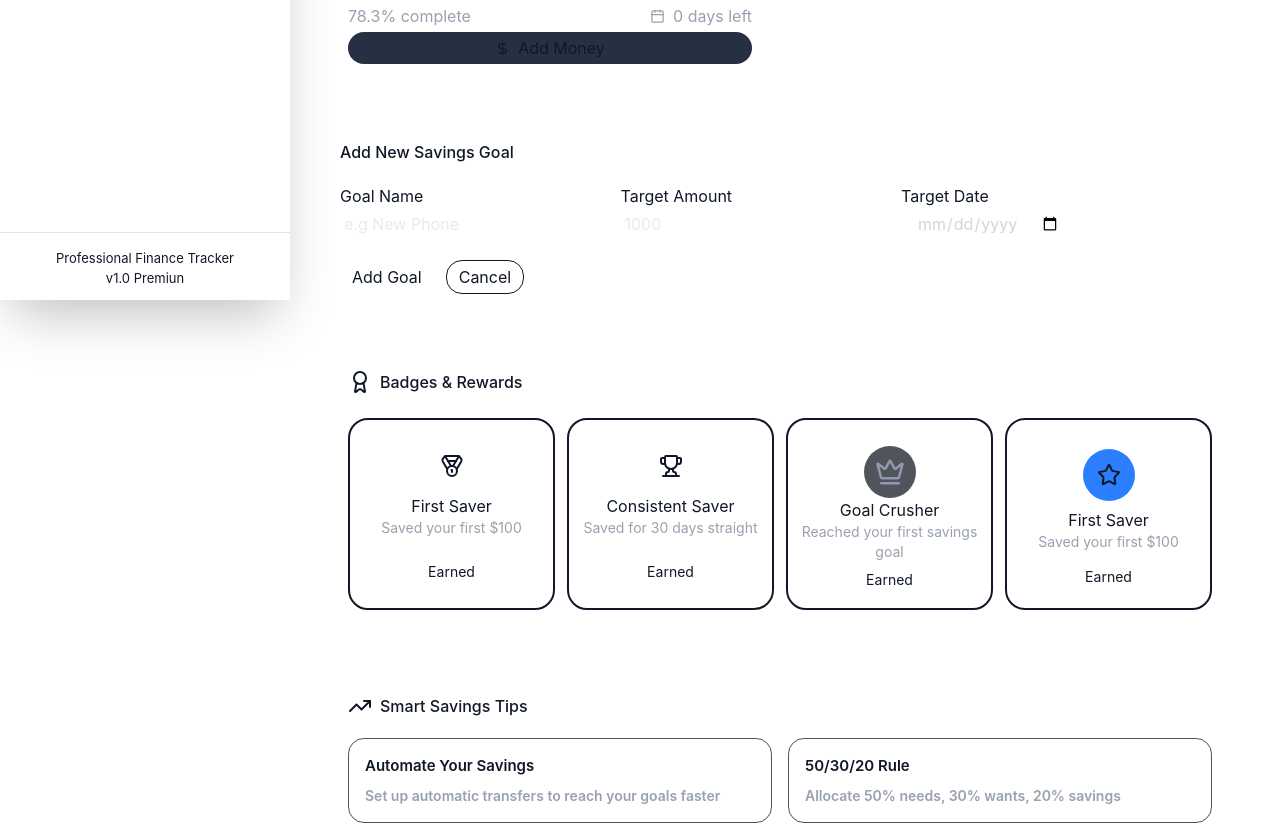
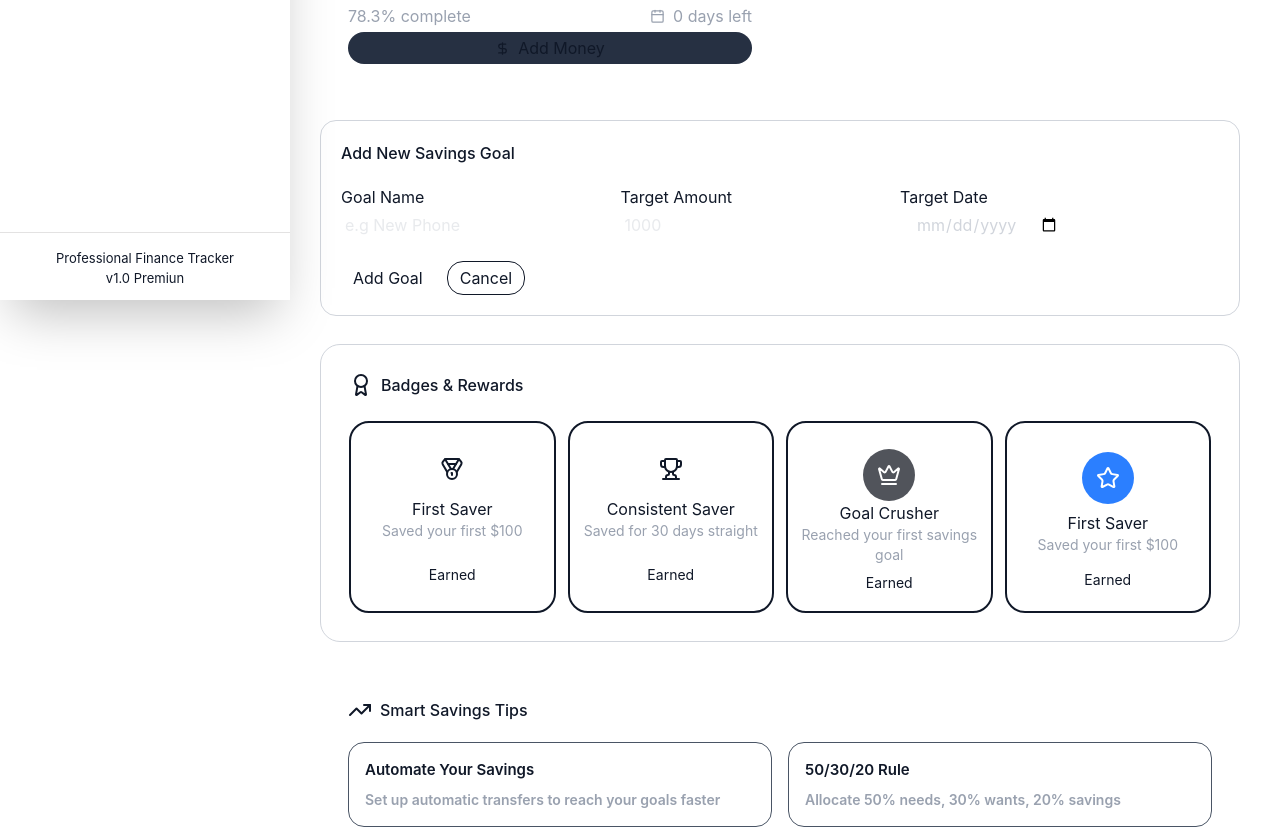
Before and after one commit to mekihallil/finance-tracker, a React (Vite) app in the folder frontend/: page /saving in a window 1280 px wide. Shown: the part 500-1337 px from the top of the page. Built offline with nearby package versions, Linux system fonts and the light colour scheme; no server answers.

Commit message:
style: update component borders and adjust visual scaling for consistency

```diff
--- a/frontend/src/components/savingComponents/AddSaving.tsx
+++ b/frontend/src/components/savingComponents/AddSaving.tsx
@@ -3,7 +3,7 @@ import type { FC, ReactElement } from "react";
 export const AddSaving: FC = (): ReactElement => {
   return (
     <>
-      <article className=" rounded-2xl dark:bg-[#2C3546] p-5">
+      <article className=" rounded-2xl dark:bg-[#2C3546] border border-gray-300 p-5">
         <section className="w-full mb-5">
           <h2 className="mb-5 font-medium ">Add New Savings Goal</h2>
           <section className="flex gap-3 my-3 ">
--- a/frontend/src/components/savingComponents/BadgesAndRewards.tsx
+++ b/frontend/src/components/savingComponents/BadgesAndRewards.tsx
@@ -26,7 +26,7 @@ const rewards: Rewards[] = [
 
   {
     id: 3,
-    icon: <Crown size={30} color="#9099b0" />,
+    icon: <Crown size={24} color="white" />,
     name: "Goal Crusher",
     description: "Reached your first savings goal",
     status: "Earned",
@@ -34,7 +34,7 @@ const rewards: Rewards[] = [
 
   {
     id: 4,
-    icon: <Star />,
+    icon: <Star size={24} color="white" />,
     name: "First Saver",
     description: "Saved your first $100",
     status: "Earned",
@@ -44,7 +44,7 @@ const rewards: Rewards[] = [
 export const BadgesAndRewards: FC = (): ReactElement => {
   return (
     <>
-      <article className="rounded-[20px] dark:bg-[#2C3546] p-7 mb-7 mt-7">
+      <article className="rounded-[20px] dark:bg-[#2C3546] border border-gray-300 p-7 mb-7 mt-7">
         <header className="flex gap-2">
           <Award />
           <h2 className="font-medium ">Badges & Rewards</h2>
```
